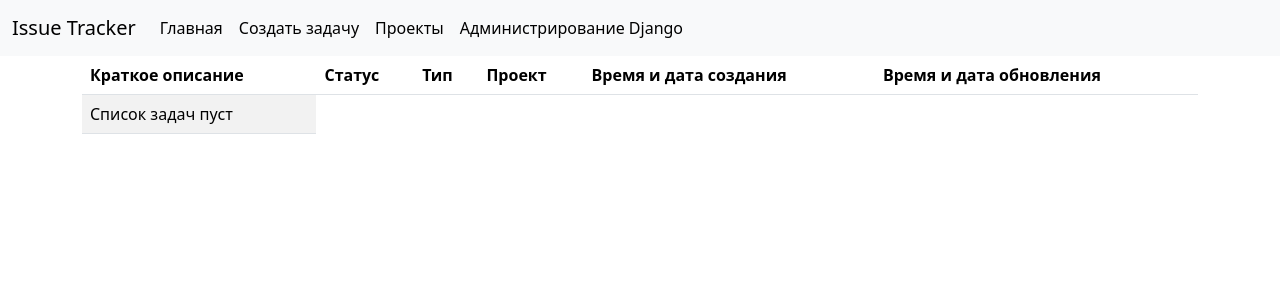
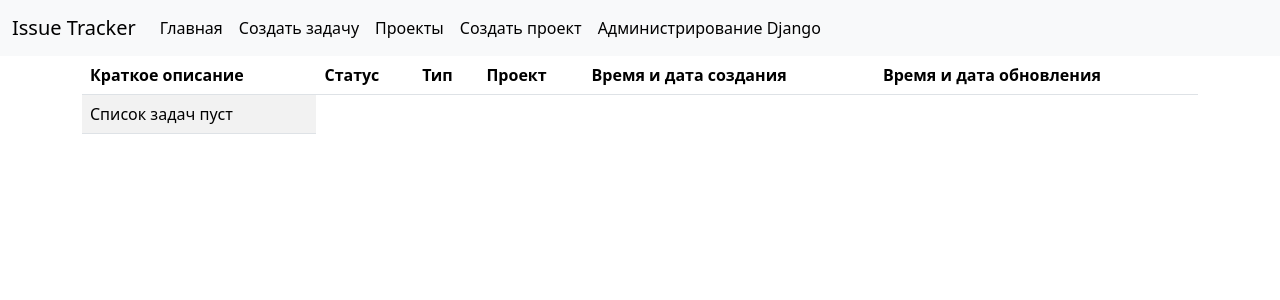
Before and after one commit to almas-rak/home_work_61_almas_rakysbayev, a Django app: template source/issue_tracker/templates/index.html in a window 1280 px wide. Shown: the top 300 px of the page. Run offline with Django 4.2, Linux system fonts and the light colour scheme; the template is opened without the code that fills it, so the values that code supplies are empty; some libraries are stand-ins or nearby versions.

Commit message:
добавлена ссылка на создание проекта

```diff
--- a/source/issue_tracker/templates/index.html
+++ b/source/issue_tracker/templates/index.html
@@ -6,6 +6,9 @@
     </li>
     <li class="nav-item">
         <a class="nav-link active" href="{% url 'list_projects' %}">Проекты</a>
+    </li>
+    <li class="nav-item">
+        <a class="nav-link active" href="{% url 'create_project' %}">Создать проект</a>
     </li>
 
 {% endblock menu %}
--- a/source/issue_tracker/urls.py
+++ b/source/issue_tracker/urls.py
@@ -1,7 +1,7 @@
 from django.urls import path
 
 from issue_tracker.views import IndexView, CreateTask, DetailTaskView, DeleteTaskView, UpdateTaskView, ListProjectView, \
-    DetailProjectView
+    DetailProjectView, CreateProjectView
 
 urlpatterns = [
     path("", IndexView.as_view(), name='index'),
@@ -11,4 +11,5 @@ urlpatterns = [
     path("update/task/<int:pk>", UpdateTaskView.as_view(), name='update_task'),
     path("list/projects/", ListProjectView.as_view(), name='list_projects'),
     path("detail/projects/<int:pk>", DetailProjectView.as_view(), name='detail_project'),
+    path("create/project", CreateProjectView.as_view(), name='create_project'),
 ]
```
